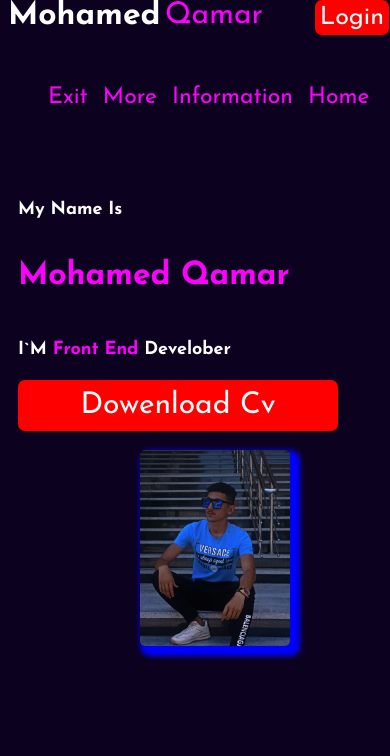
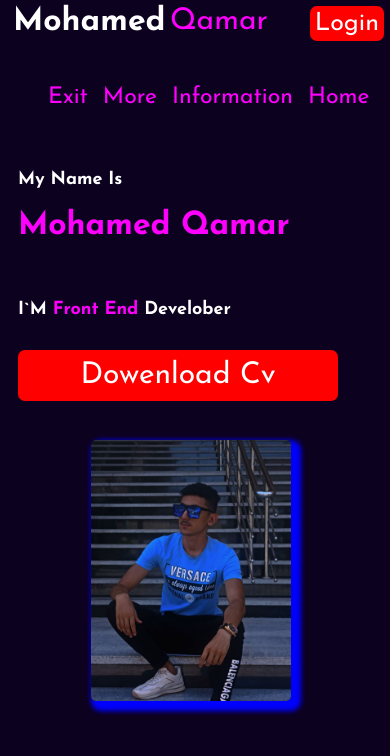
Before and after one commit to HamaQamar/-, a plain HTML site: page index.html in a window 390 px wide. Shown: the top 756 px of the page. Drawn offline with Linux system fonts and the light colour scheme.

Commit message:
Add files via upload

```diff
--- a/Mohamed1.css
+++ b/Mohamed1.css
@@ -320,11 +320,11 @@ h6 {
     }
 
     #photo {
-        width: 150px;
+        width: 200px;
         border-radius: 5px;
-        top: 450px;
+        top: 440px;
         position: absolute;
-        right: 100px;
+        right: 99px;
         box-shadow: blue 5px 5px 5px 5px;
     }
 
@@ -379,11 +379,8 @@ h6 {
     }
 
     h1 {
-        margin-top: 10px;
-        padding: 0%;
-        margin: 0 auto;
-        padding: 0px;
-        border: 0ch;
+        margin: auto 5px;
+        margin-top: 6px;
     }
 
     div ul li a {
@@ -399,6 +396,8 @@ h6 {
     }
 
     #my {
+        margin: auto 5px;
+        margin-top: 6px;
         padding: 0%;
         font-size: 30px;
         position: absolute;
@@ -408,13 +407,15 @@ h6 {
 
     #log {
         position: absolute;
-        top: 380px;
+        top: 350px;
         font-size: 30px;
         width: 300px;
         text-align: center;
     }
 
     .in {
+        margin: auto 5px;
+        margin-top: 6px;
         font-size: 25px;
         right: 1px;
         top: 0em
@@ -422,11 +423,11 @@ h6 {
 
     h3 {
         position: absolute;
-        top: 330px;
+        top: 290px;
     }
 
     h4 {
-        top: 200px;
+        top: 170px;
     }
 
     h5 {
@@ -434,7 +435,7 @@ h6 {
         border: 0;
         justify-content: center;
         position: absolute;
-        top: 250px;
+        top: 200px;
         font-size: xx-large;
     }
 
@@ -448,7 +449,7 @@ h6 {
         letter-spacing: 20px;
         margin-left: 25px;
         position: absolute;
-        bottom: 20px;
+        top: 800px;
     }
 }
 @media (min-width:701px) and (max-width:900px) {
```
